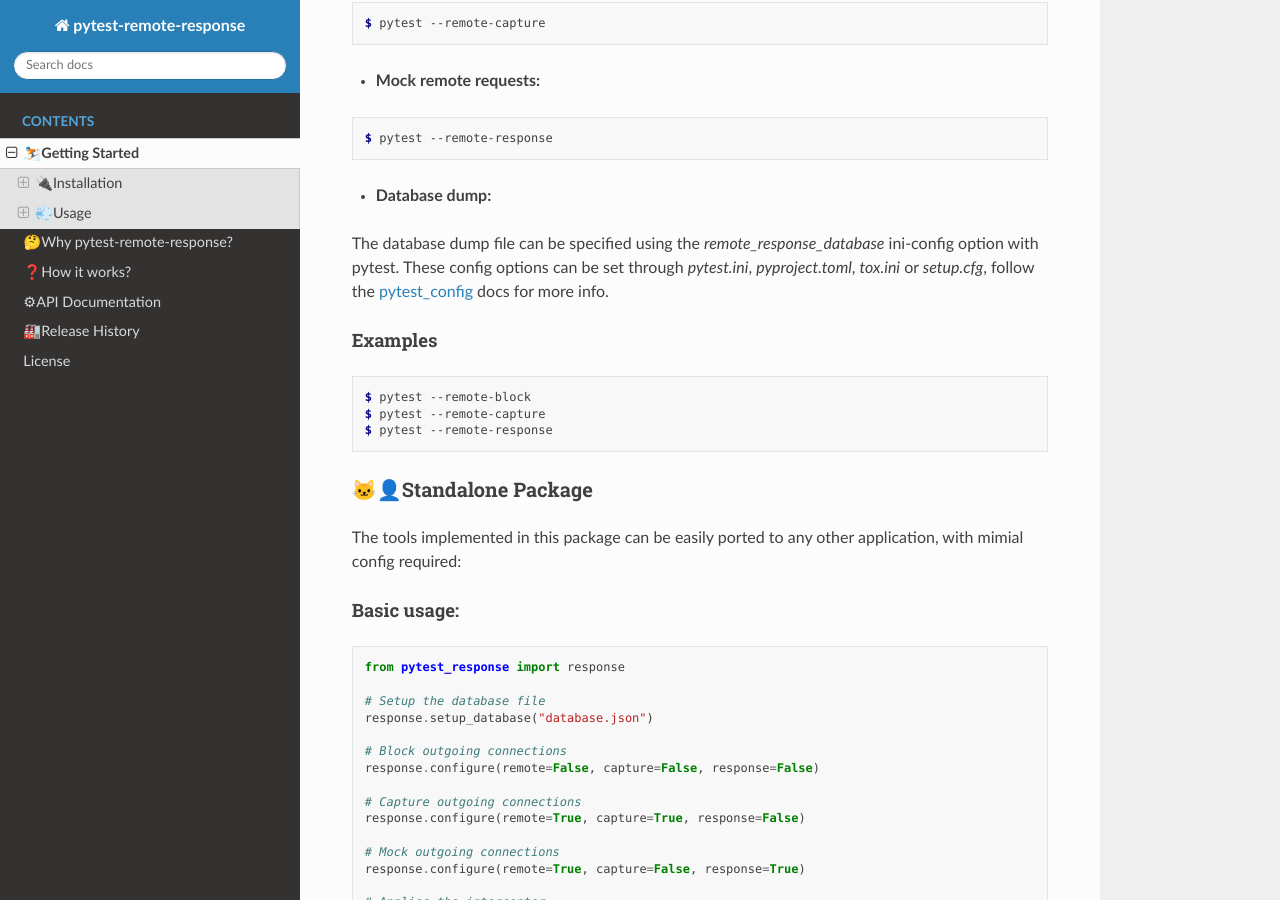
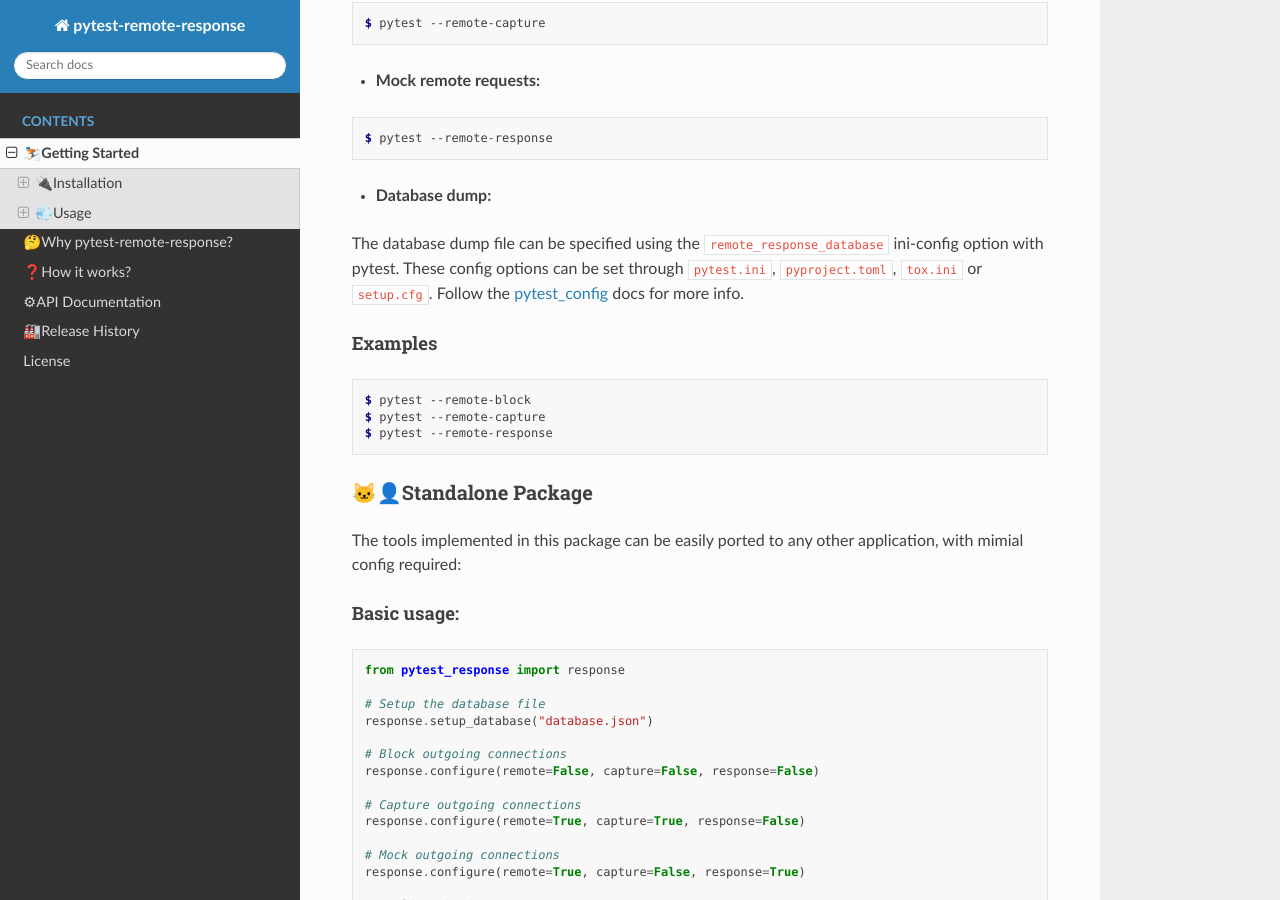
Before and after one commit to devanshshukla99/pytest-remote-response, a Sphinx documentation site: the page built from docs/user_guide.rst, in a window 1280 px wide and 900 px high, scrolled down 1396 px. Built offline with Sphinx 7.4.7 and the Read the Docs theme 2.0.0, drawn with Linux system fonts in a browser that asks for light colours.

Commit message:
Apply suggestions from code review

```diff
--- a/docs/user_guide.rst
+++ b/docs/user_guide.rst
@@ -86,9 +86,9 @@ Handling connection requests
 
 - **Database dump:**
 
-The database dump file can be specified using the `remote_response_database` ini-config option with pytest.
-These config options can be set through `pytest.ini`, `pyproject.toml`, `tox.ini` or `setup.cfg`,
-follow the `pytest_config`_ docs for more info.
+The database dump file can be specified using the ``remote_response_database`` ini-config option with pytest.
+These config options can be set through ``pytest.ini``, ``pyproject.toml``, ``tox.ini`` or ``setup.cfg``.
+Follow the `pytest_config`_ docs for more info.
 
 
 Examples
```
